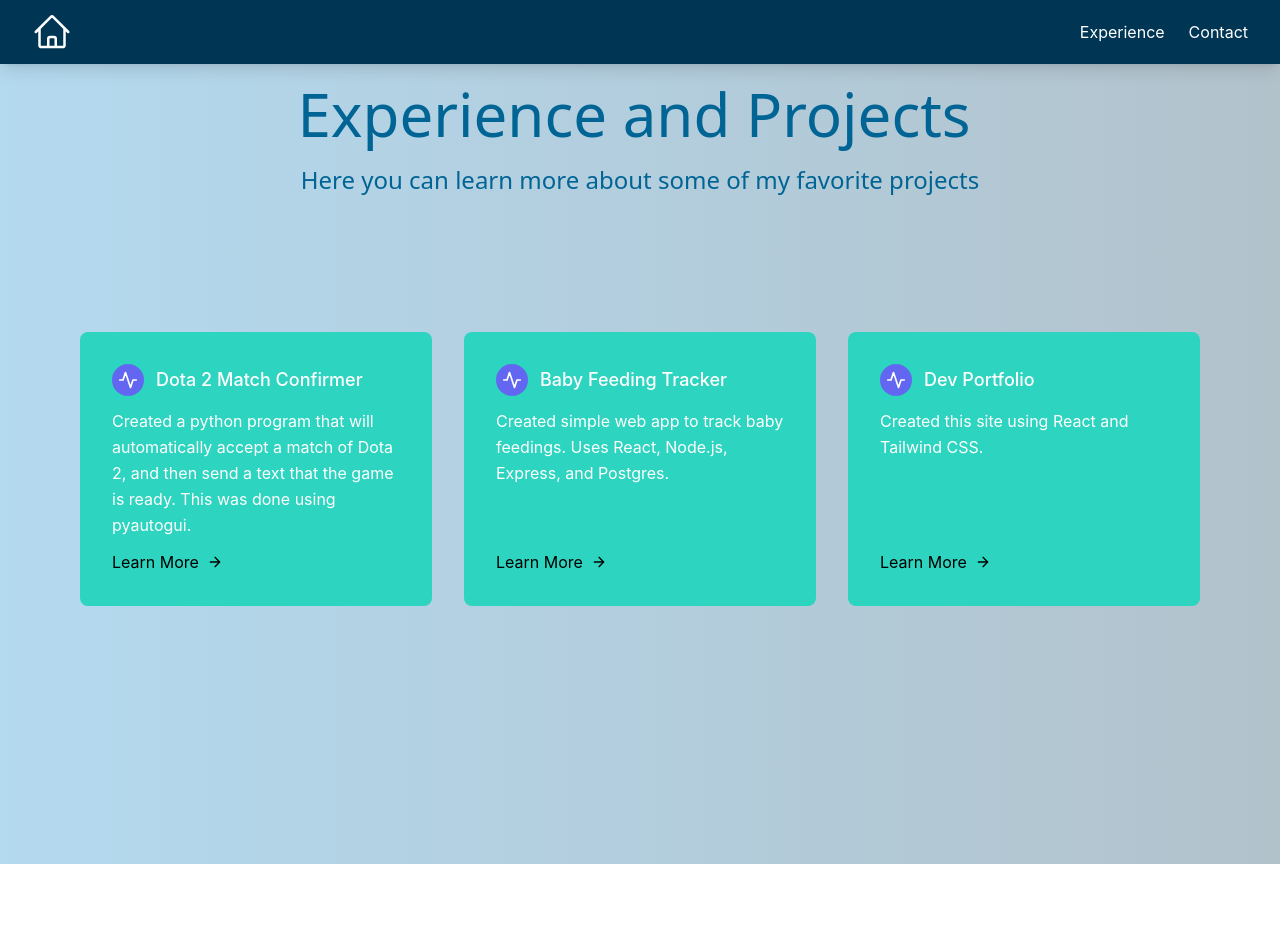
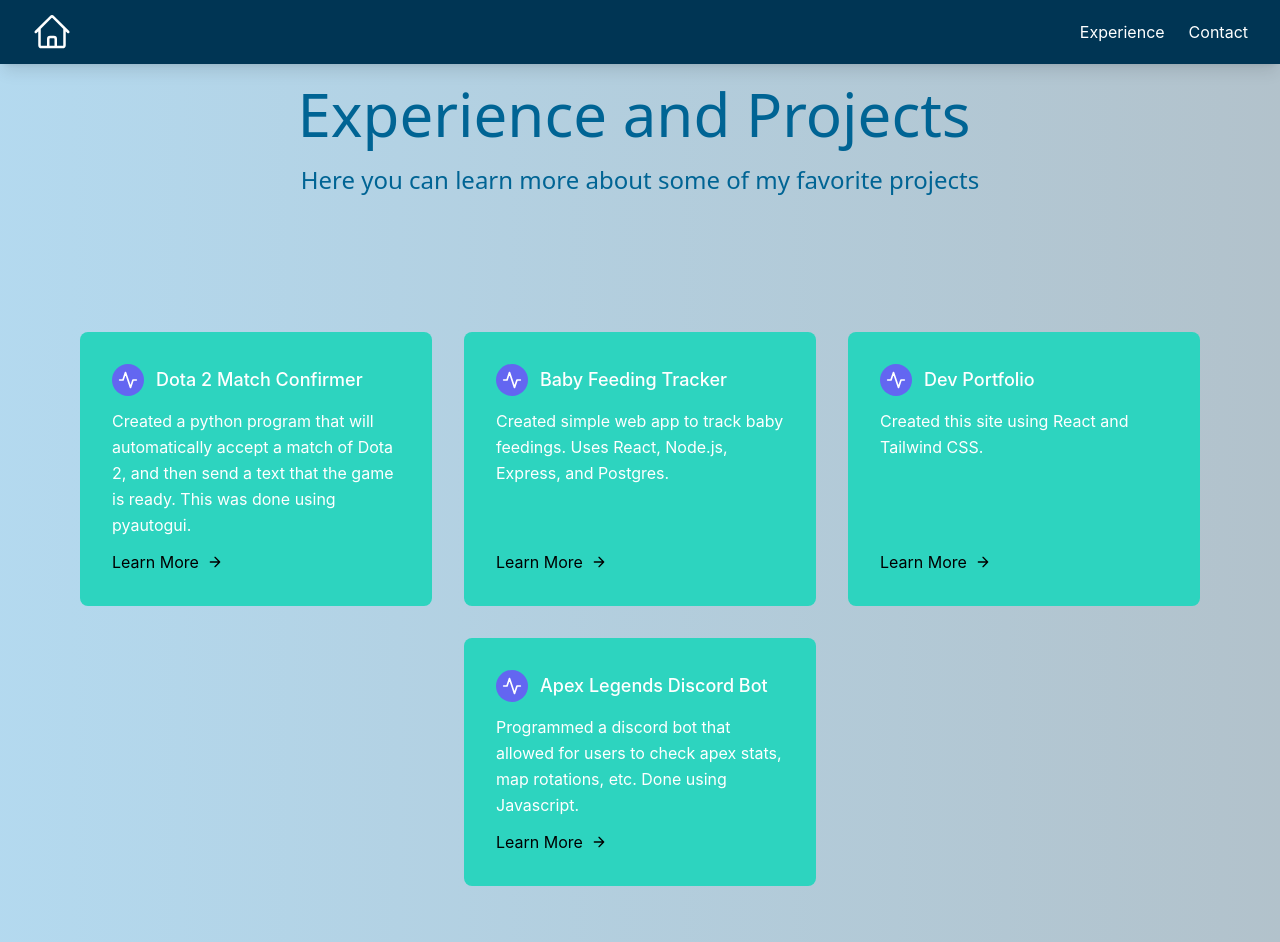
Before and after one commit to Enr1que704/Resume-Front, a React (Create React App) app: page /experience in a window 1280 px wide. Before the commit the page ends 864 px from the top, so only its background shows below. Built offline with nearby package versions, Linux system fonts and the light colour scheme.

Commit message:
added discord bot to showcase

```diff
--- a/src/components/Projects/ProjectShowcase.js
+++ b/src/components/Projects/ProjectShowcase.js
@@ -2,19 +2,28 @@ import  Card  from './Card';
 
 const ProjectShowcase = (props) => {
 
-    const projects = [{
+    const projects = [
+        {
             title: "Dota 2 Match Confirmer",
             description: "Created a python program that will automatically accept a match of Dota 2, and then send a text that the game is ready. This was done using pyautogui.",
             link: "https://github.com/Enr1que704/Dota-Match-Confirmer"
-    }, {
+        },
+        {
             title: "Baby Feeding Tracker",
             description: "Created simple web app to track baby feedings. Uses React, Node.js, Express, and Postgres.",
             link: "https://github.com/Enr1que704/lenore-Feeding-Tracker"
-    }, {
+        },
+        {
             title: "Dev Portfolio",
             description: "Created this site using React and Tailwind CSS.",
             link: "https://github.com/Enr1que704/Resume-Front"
-    }]
+        },
+        {
+            title: "Apex Legends Discord Bot",
+            description: "Programmed a discord bot that allowed for users to check apex stats, map rotations, etc. Done using Javascript.",
+            link: "https://github.com/Enr1que704/apex-discord-bot"
+        }
+    ]
 
     return (
         <div class="flex flex-wrap justify-center mt-10 p-10">
```
Lines whose indentation alone changed are shown as unchanged.
